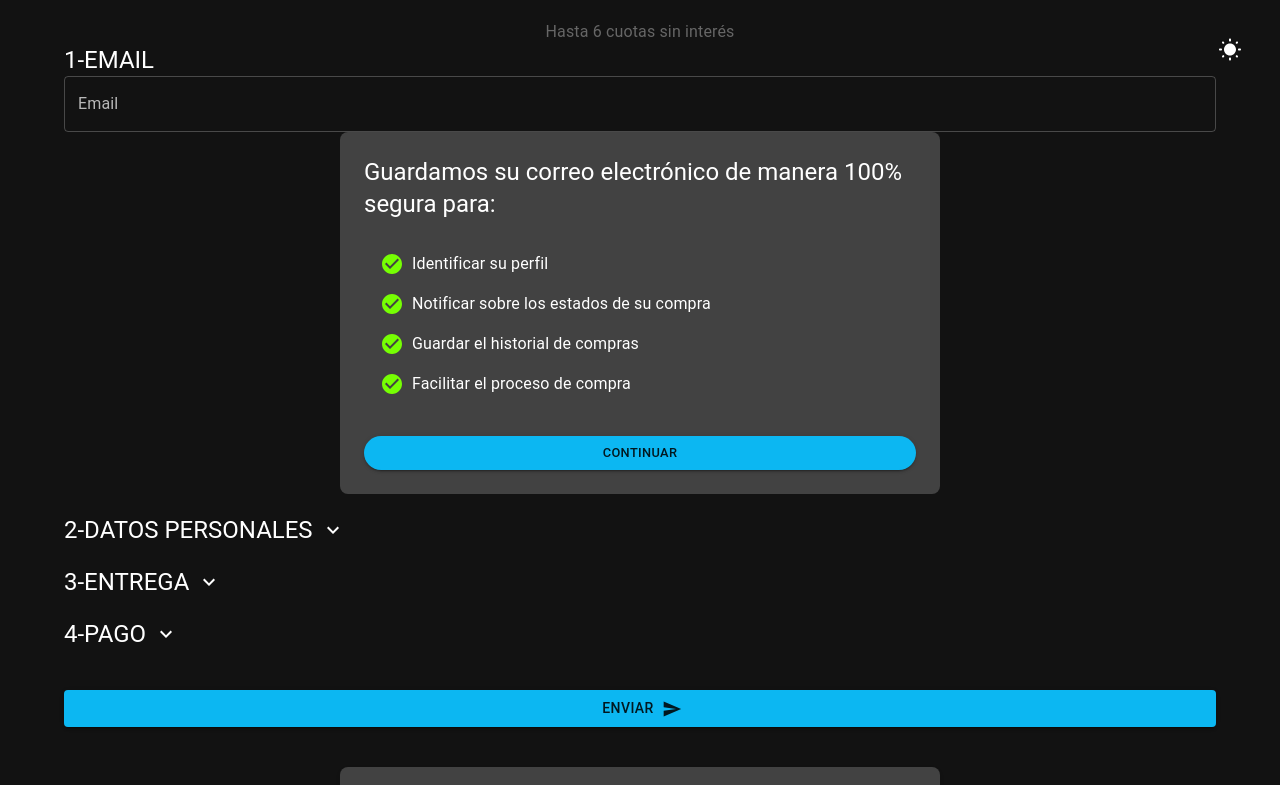
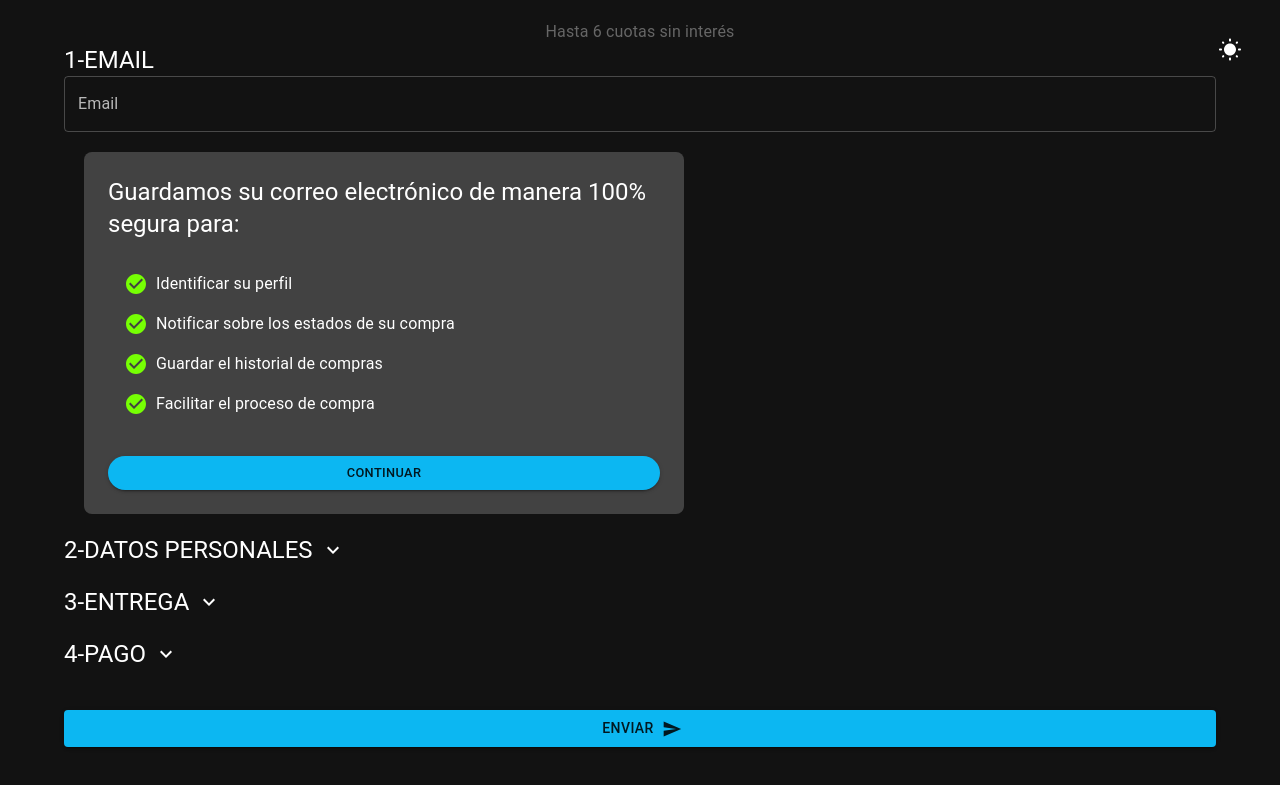
Before and after one commit to No-Country-simulation/c20-23-m-java-react.DeliMovil, a React (Vite) app in the folder Frontend/: page /checkout in a window 1280 px wide. Shown: the top 785 px of the page. Built offline with nearby package versions, Linux system fonts and the light colour scheme.

Commit message:
Cambios actualizados de checkout

```diff
--- a/Frontend/src/components/Cart-Checkout/Checkout.jsx
+++ b/Frontend/src/components/Cart-Checkout/Checkout.jsx
@@ -49,7 +49,8 @@ function Checkout() {
        padding:3,
        borderRadius:2,
        maxWidth:600,
-       margin:'0 auto' }}>
+       margin:'20px',
+        }}>
       <Typography variant="h5" component="h2"
       sx={{
         marginBottom:2,
```
